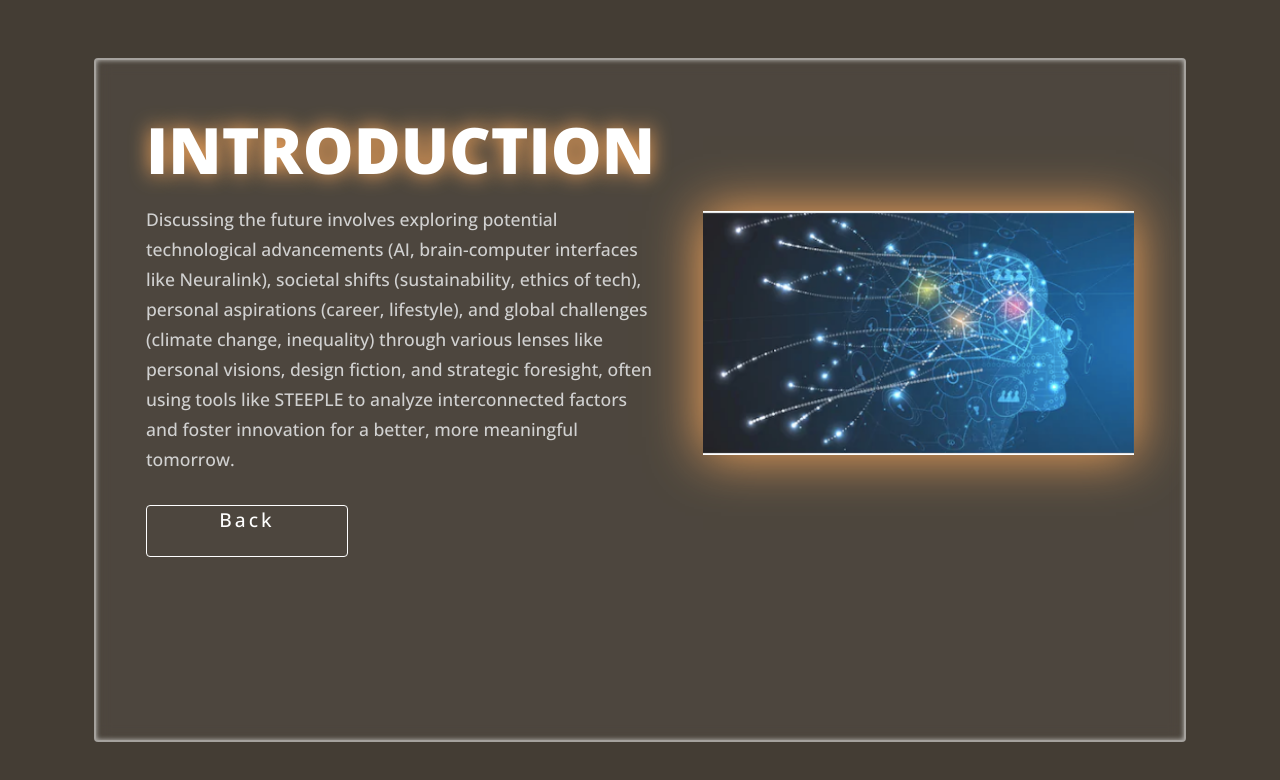
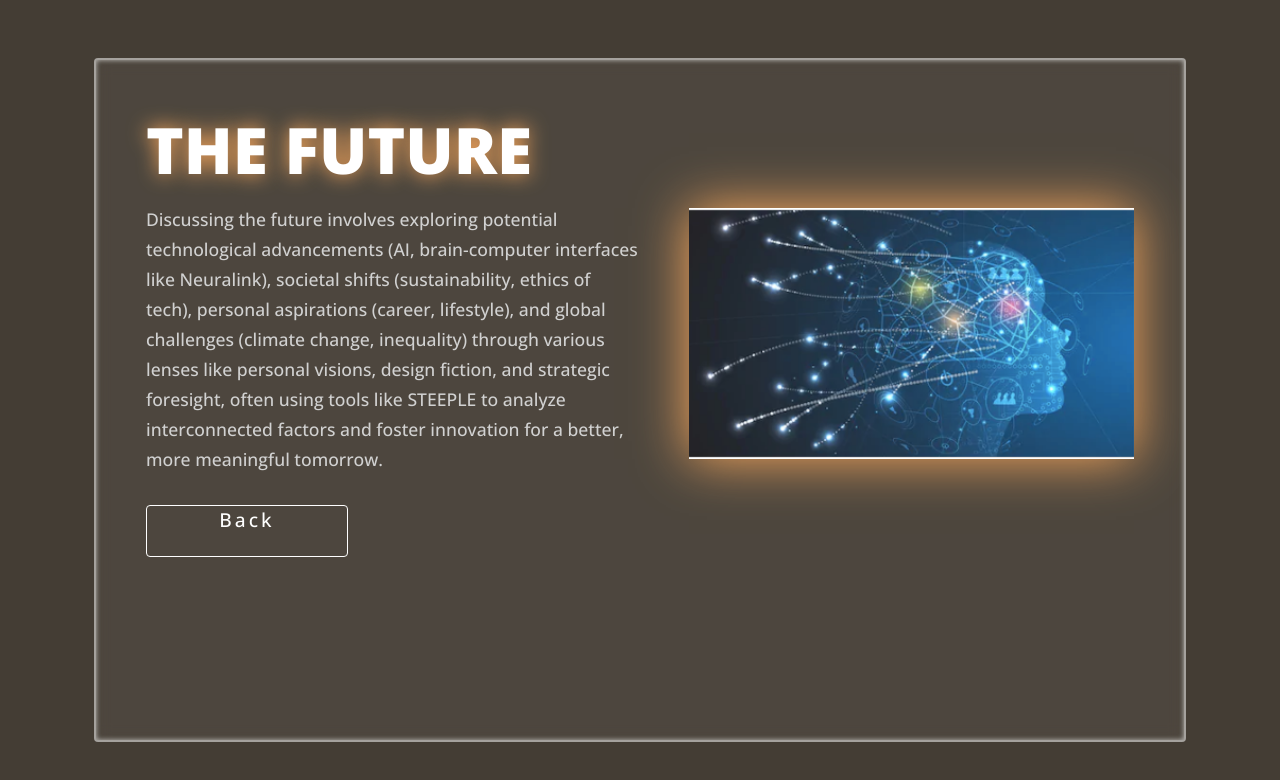
Before and after one commit to G1PSY-00/Jaysa, a plain HTML site: page The Future.html in a window 1280 px wide. Drawn offline with nearby package versions, Linux system fonts and the light colour scheme.

Commit message:
Update The Future.html

```diff
--- a/The Future.html
+++ b/The Future.html
@@ -17,7 +17,7 @@
         <div class="content-2-grid">
           <div class="grid-1">
 
-            <h2 class="section-title">Introduction</h2>
+            <h2 class="section-title">The Future</h2>
 
             <p class="section-description">
             Discussing the future involves exploring potential technological advancements (AI, brain-computer interfaces like Neuralink), societal shifts (sustainability, ethics of tech), personal aspirations (career, lifestyle), and global challenges (climate change, inequality) through various lenses like personal visions, design fiction, and strategic foresight, often using tools like STEEPLE to analyze interconnected factors and foster innovation for a better, more meaningful tomorrow. </p>
@@ -37,4 +37,5 @@
 
 
 </body>
+
 </html>
```
